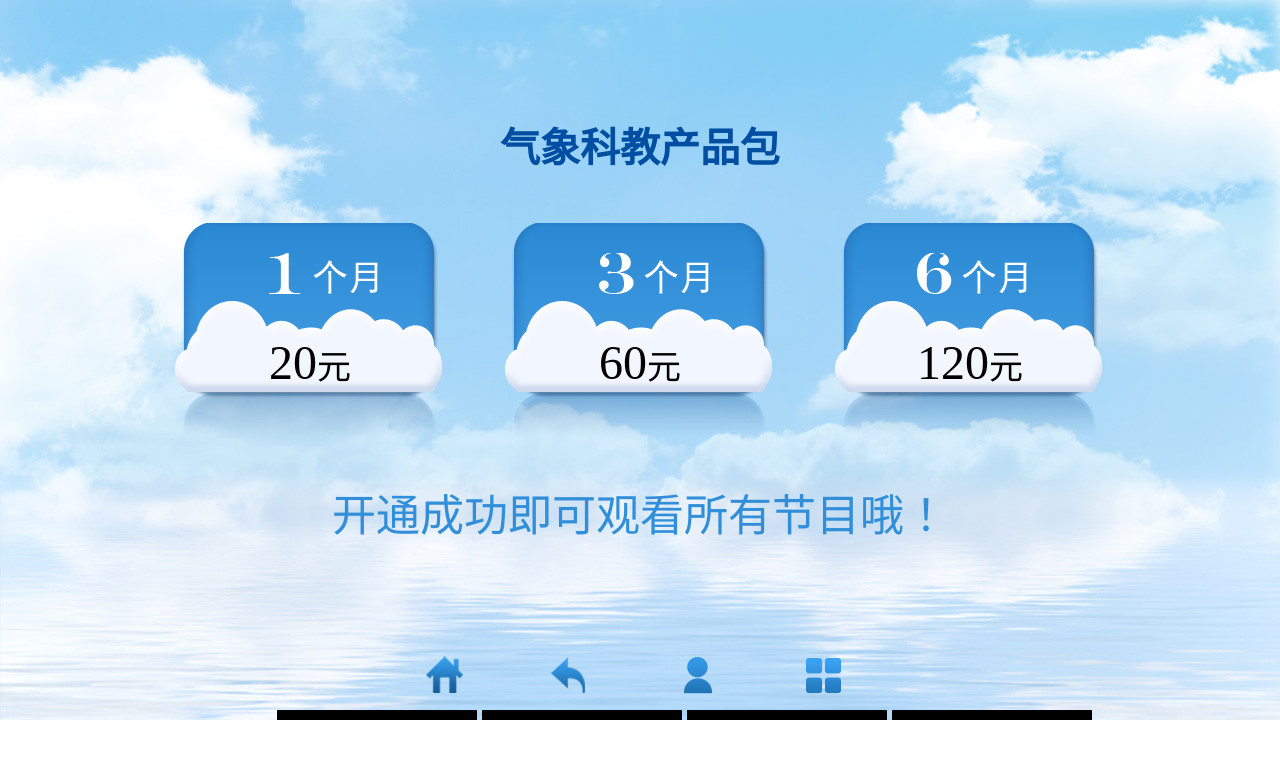
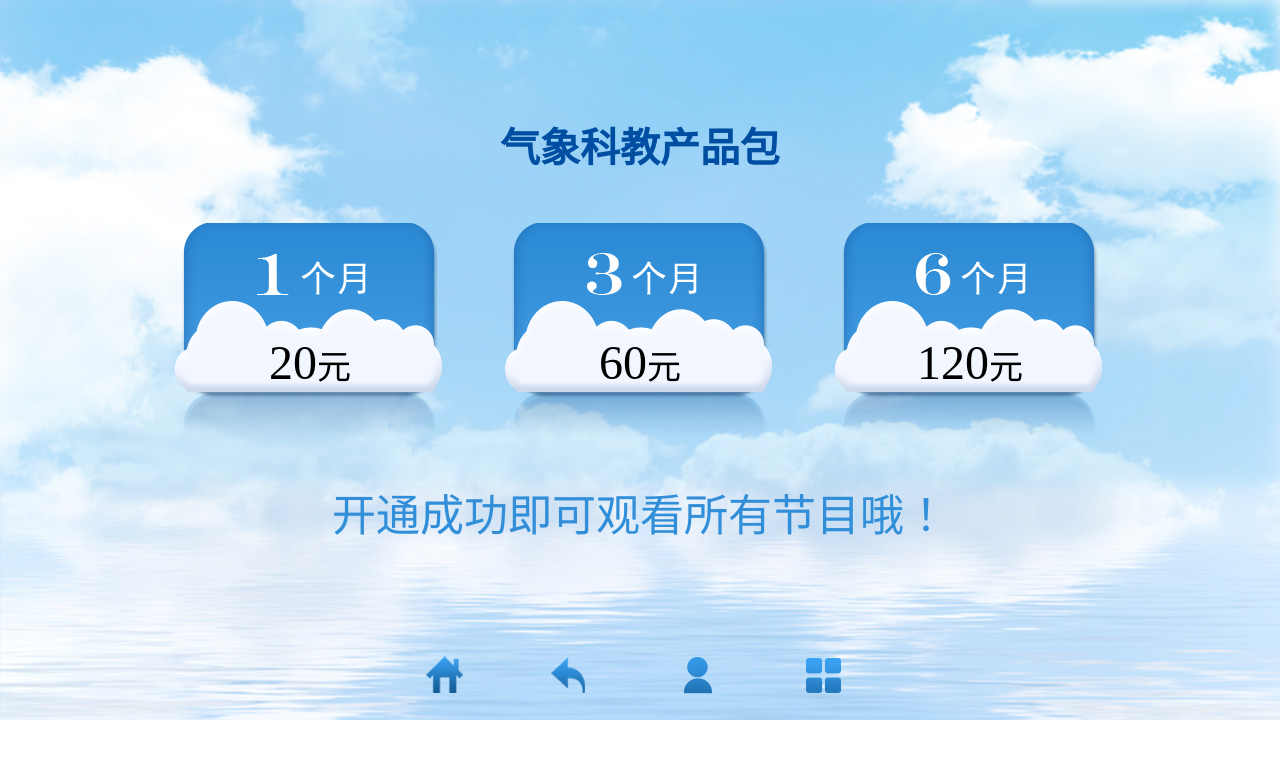
Before and after one commit to gxws/weather, a plain HTML site: page html/weather-goods-open.html in a window 1280 px wide. Drawn offline with Linux system fonts and the light colour scheme.

Commit message:
开发产品（完成）

```diff
--- a/public/css/weather-goods-open.css
+++ b/public/css/weather-goods-open.css
@@ -47,17 +47,20 @@
 	content: "";
 	position: absolute;
 	width: 112px;
-	height: 43px;
+	height: 45px;
 	z-index: 1;
     top: 30px;
 }
 .product-container .open-price-1::before{
+	left:257px;
 	background: url(../images/month-1.png)center center no-repeat;
 }
 .product-container .open-price-3::before{
+	left:587px;
 	background: url(../images/month-3.png) center center no-repeat;
 }
 .product-container .open-price-6::before{
+	left:916px;
 	background: url(../images/month-6.png) center center no-repeat;
 }
 .product-container .open-price-1:focus,
@@ -73,6 +76,4 @@
 #controller .con-footer a{
 	width: 20%;
 	margin-left:5px;
-	background: #000;
-	height: 10px;
 }
```
Also changed, not shown: index.html (+2 -2 lines).
